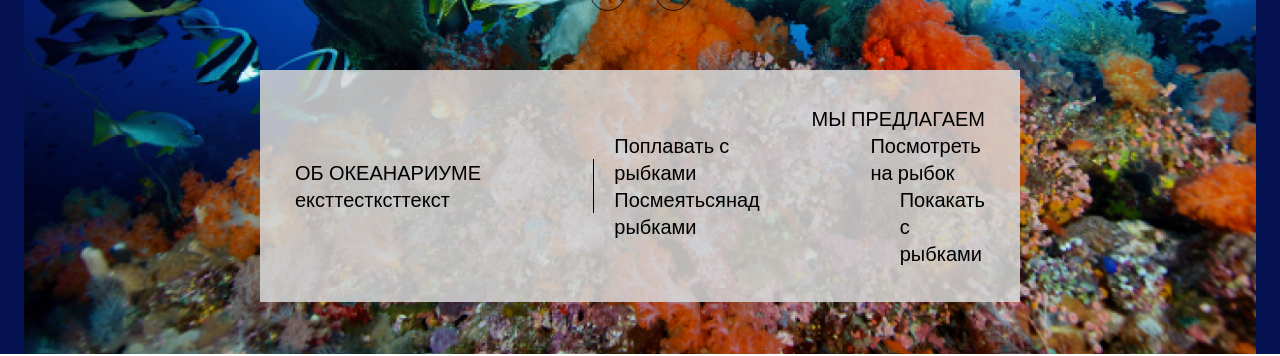
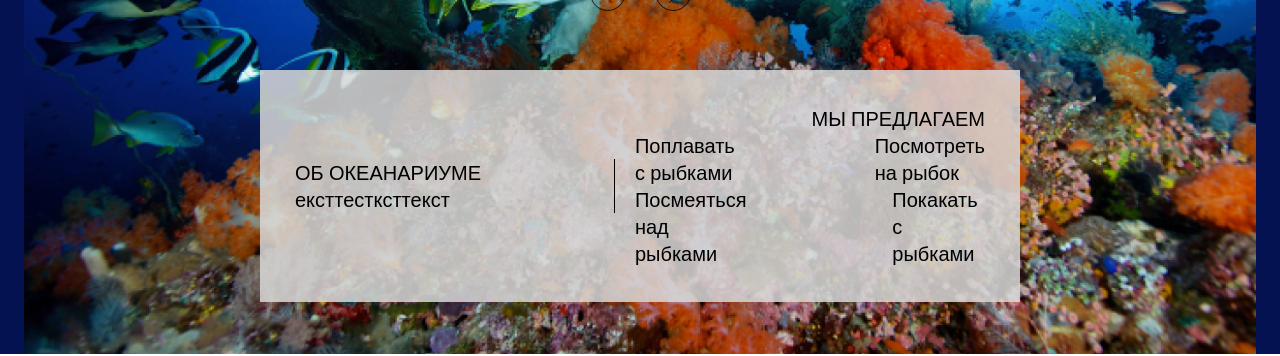
Before and after one commit to XenoPOMP/college-2023-oceanarium, a React (Vite) app: page / in a window 1280 px wide. Shown: the part 507-863 px from the top of the page. Built offline with nearby package versions, Linux system fonts and the light colour scheme.

Commit message:
поправил слои

```diff
--- a/src/assets/components/ExhibitionsPreview/ExhibitionsPreview.module.scss
+++ b/src/assets/components/ExhibitionsPreview/ExhibitionsPreview.module.scss
@@ -8,12 +8,12 @@
   padding-top: 11.7em;
   padding-bottom: 2.6em;
   position: relative;
+  z-index: 0;
 
   .placeholder {
     @extend %flexCenter;
     grid-column-start: 2;
     grid-column-end: 5;
-    z-index: -1;
 
     .button {
       @extend %light;
--- a/src/assets/components/ui/UpperMenu/UpperMenu.module.scss
+++ b/src/assets/components/ui/UpperMenu/UpperMenu.module.scss
@@ -9,6 +9,7 @@
   padding: 1.25em 0;
   position: sticky;
   top: 0;
+  z-index: 2000;
 
   .link {
     @extend %light;
--- a/src/assets/localization/locales/kz.ts
+++ b/src/assets/localization/locales/kz.ts
@@ -37,6 +37,9 @@ const kz: Localization = {
     servicesSection: {
       title: 'БІЗ ҰСЫНАМЫЗ',
       swimWithFishes: 'Балықпен жүзу',
+      lookAtFishes: 'Балыққа қарау',
+      laughOverFishes: 'Балықтарға күлу',
+      doSomeDungWithFishes: 'Балықпен нәжіс',
     },
   },
 };
--- a/src/assets/localization/locales/ru.ts
+++ b/src/assets/localization/locales/ru.ts
@@ -38,7 +38,7 @@ const ru: Localization = {
       title: 'МЫ ПРЕДЛАГАЕМ',
       swimWithFishes: 'Поплавать с рыбками',
       lookAtFishes: 'Посмотреть на рыбок',
-      laughOverFishes: 'Посмеятьсянад рыбками',
+      laughOverFishes: 'Посмеяться над рыбками',
       doSomeDungWithFishes: 'Покакать с рыбками',
     },
   },
```
